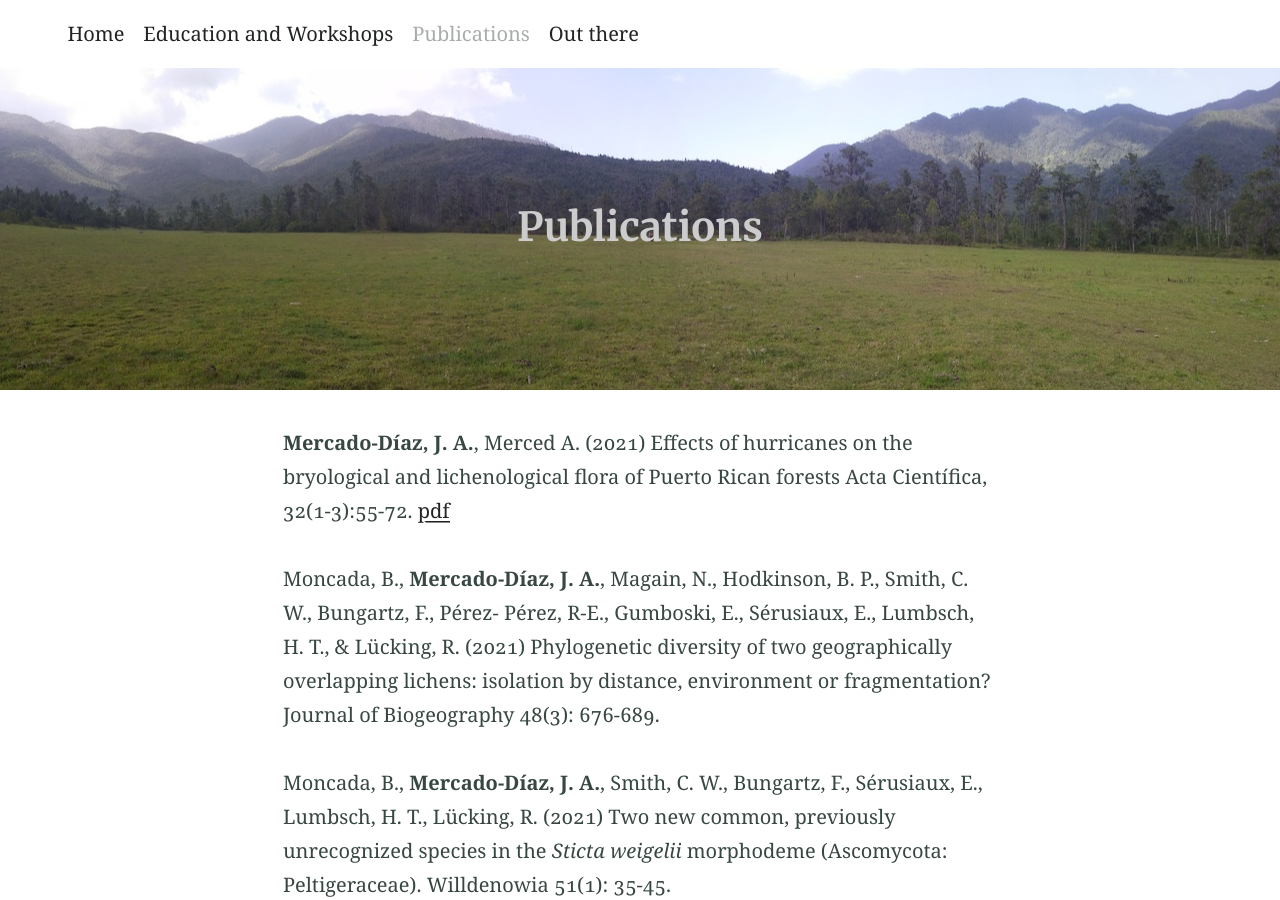
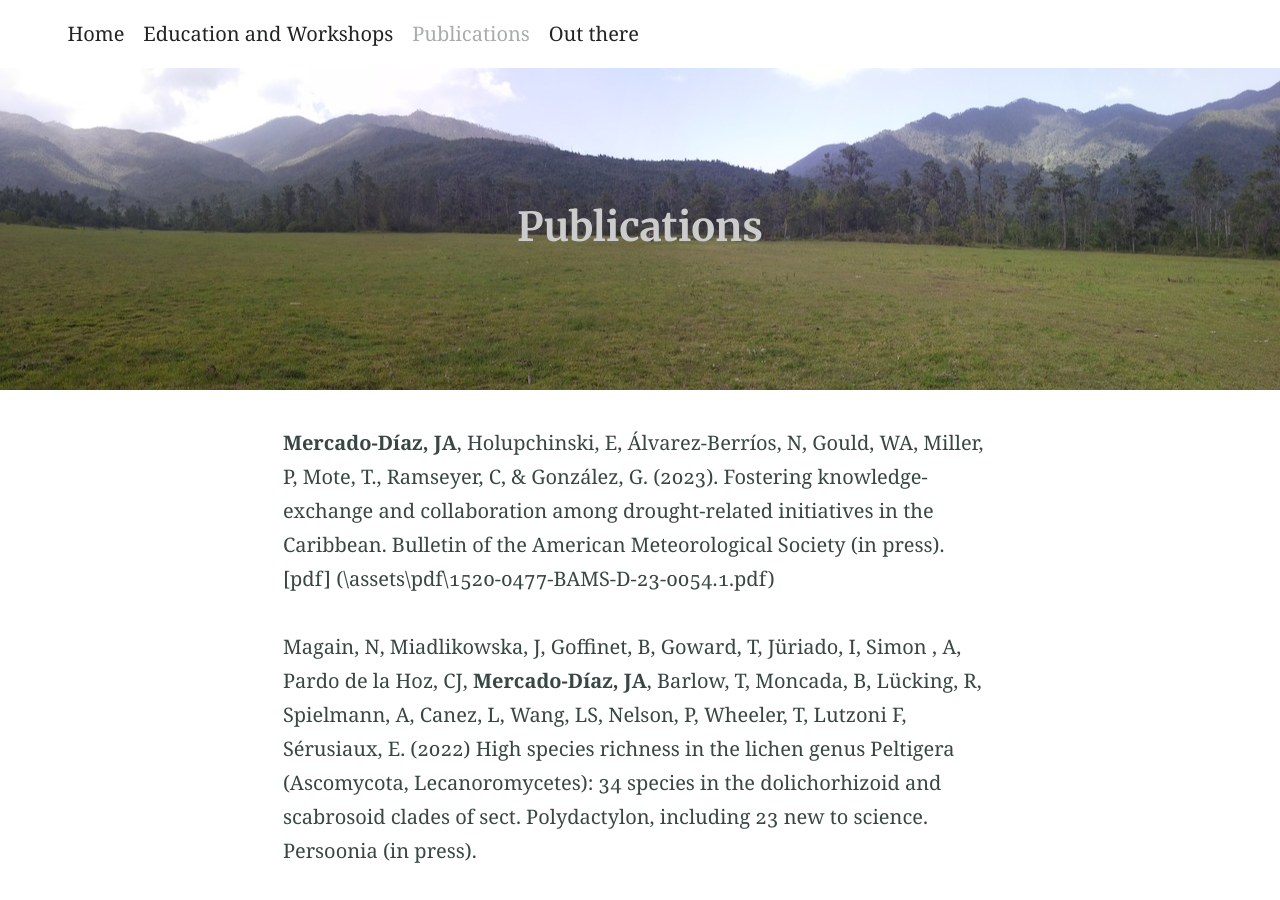
Before and after one commit to jamercadodiaz/jamercadodiaz.github.io, a Jekyll site: the page built from publications.md, in a window 1280 px wide and 900 px high. Built offline with Jekyll 4.4.1, drawn with Linux system fonts in a browser that asks for light colours; some of the changed text lies outside the part shown.

Commit message:
updates
updates to publication section

```diff
--- a/publications.md
+++ b/publications.md
@@ -6,6 +6,12 @@ feature_image: "/assets/publications_background.jpg"
 excerpt: ""
 aside: false
 ---
+**Mercado-Díaz, JA**, Holupchinski, E, Álvarez-Berríos, N, Gould, WA, Miller, P, Mote, T., Ramseyer, C, & González, G. (2023). Fostering knowledge-exchange and collaboration among drought-related initiatives in the Caribbean. Bulletin of the American Meteorological Society (in press). [pdf] (\assets\pdf\1520-0477-BAMS-D-23-0054.1.pdf)
+
+Magain, N, Miadlikowska, J, Goffinet, B, Goward, T, Jüriado, I, Simon , A, Pardo de la Hoz, CJ, **Mercado-Díaz, JA**, Barlow, T, Moncada, B, Lücking, R, Spielmann, A, Canez, L, Wang, LS, Nelson, P, Wheeler, T, Lutzoni F, Sérusiaux, E. (2022) High species richness in the lichen genus Peltigera (Ascomycota, Lecanoromycetes): 34 species in the dolichorhizoid and scabrosoid clades of sect. Polydactylon, including 23 new to science. Persoonia (in press).
+
+Phraphuchamnong, P, Nelsen, MP, Distefano, I, **Mercado-Diaz, J. A.**, Parnmen, S, Rangsiruji, A, ... & Lumbsch, H. T. (2022). A new species of Megalaria (Ramalinaceae, Ascomycota) from Thailand, and recognition of subgenus Catillochroma. MycoKeys, 93, 149-163.
+
 **Mercado-Díaz, J. A.**, Merced A. (2021) Effects of hurricanes on the bryological and lichenological flora of Puerto Rican forests Acta Científica, 32(1-3):55-72. [pdf](\assets\pdf\2021 Mercado-Díaz & Merced – Acta Científica V32_55–72.pdf)
 
 Moncada, B., **Mercado-Díaz, J. A.**, Magain, N., Hodkinson, B. P., Smith, C. W., Bungartz, F., Pérez- Pérez, R-E., Gumboski, E., Sérusiaux, E., Lumbsch, H. T., & Lücking, R. (2021) Phylogenetic diversity of two geographically overlapping lichens: isolation by distance, environment or fragmentation? Journal of Biogeography 48(3): 676-689.
```
Also changed, not shown: 1 other file.
